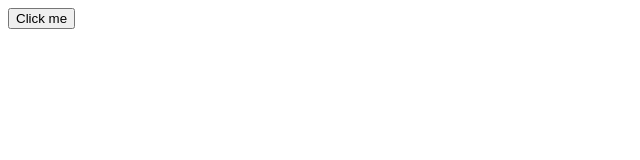
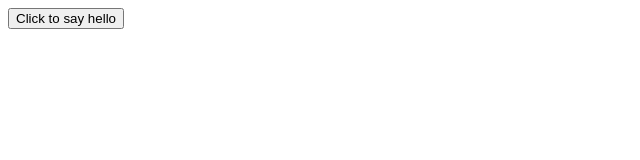
Before and after one commit to SOTAkkkk/sveltekit-tutorial, a SvelteKit app: page / in a window 1280 px wide. Shown: the top 160 px of the page, without its empty margins (0-640 px from the left). Built offline with nearby package versions, Linux system fonts and the light colour scheme.

Commit message:
Component events

```diff
--- a/src/routes/+page.svelte
+++ b/src/routes/+page.svelte
@@ -1,3 +1,11 @@
-<button on:click|once={()=>alert('clicked')}>
-    Click me
-</button>
+<script>
+    import Inner from "./Inner.svelte";
+
+    function handleMessage(event) {
+        alert(event.detail.text)
+
+    }
+</script>
+
+
+<Inner on:message={handleMessage}/>
--- /dev/null
+++ b/src/routes/Inner.svelte
@@ -0,0 +1,15 @@
+<script>
+    import {createEventDispatcher} from "svelte";
+
+    const dispatch = createEventDispatcher();
+
+    function sayHello() {
+        dispatch('message', {
+            text: 'Hello!'
+        });
+    }
+</script>
+
+<button on:click={sayHello}>
+    Click to say hello
+</button>
```
